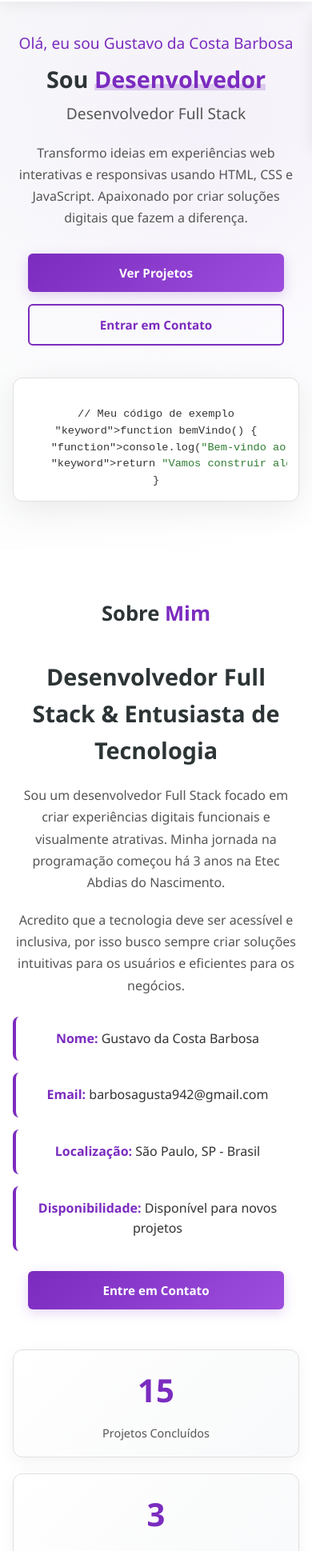
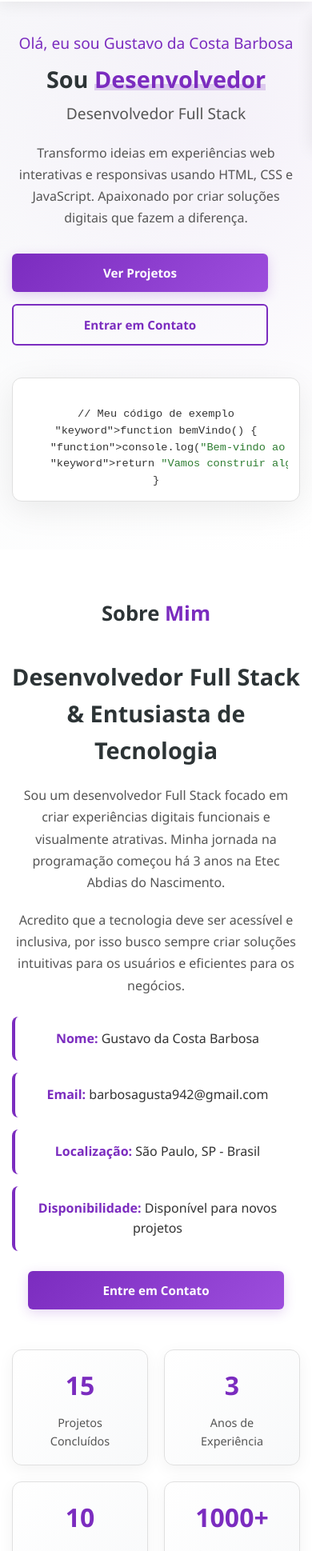
Before and after one commit to Gusta0wz/portifolio2, a plain HTML site: page index.html in a window 390 px wide. Shown: the part 61-2000 px from the top of the page at 80% size. Drawn offline with Linux system fonts and the light colour scheme.

Commit message:
Atualizar o style.css

```diff
--- a/style.css
+++ b/style.css
@@ -662,6 +662,8 @@ section {
 }
 
 /* ===== RESPONSIVIDADE ===== */
+
+/* --- 992px: layouts flex viram coluna --- */
 @media (max-width: 992px) {
     .hero .container,
     .sobre-content,
@@ -682,7 +684,23 @@ section {
     }
 }
 
+/* --- 768px: menu mobile, grids e ajustes gerais --- */
 @media (max-width: 768px) {
+    html,
+    body {
+        overflow-x: hidden;
+    }
+
+    .container {
+        width: 100%;
+        padding: 0 16px;
+    }
+
+    section {
+        padding: 60px 0;
+    }
+
+    /* Header / Nav */
     .hamburger {
         display: block;
     }
@@ -721,21 +739,90 @@ section {
         padding: 15px;
     }
 
-    .sobre-info,
-    .sobre-stats {
+    /* Hero */
+    .hero .container,
+    .sobre-content,
+    .contato-content {
+        flex-direction: column;
+        align-items: center;
+        text-align: center;
+    }
+
+    .hero-content,
+    .hero-image,
+    .sobre-texto,
+    .sobre-stats,
+    .contato-info,
+    .contato-form {
+        width: 100%;
+        max-width: 100%;
+    }
+
+    .hero-title {
+        font-size: 2.2rem;
+        line-height: 1.3;
+    }
+
+    .hero-role {
+        font-size: 1.2rem;
+    }
+
+    .hero-description {
+        font-size: 1rem;
+    }
+
+    .hero-buttons {
+        flex-direction: column;
+        align-items: center;
+        width: 100%;
+    }
+
+    .btn {
+        width: 100%;
+        max-width: 320px;
+        text-align: center;
+    }
+
+    /* Code snippet */
+    .code-snippet {
+        width: 100%;
+        max-width: 100%;
+        overflow-x: auto;
+    }
+
+    .code-snippet code {
+        font-size: 0.85rem;
+    }
+
+    /* Sobre - info vira 1 coluna, stats mantém 2x2 */
+    .sobre-info {
         grid-template-columns: 1fr;
     }
 
+    /*
+     * FIX: .sobre-stats mantém repeat(2, 1fr) no mobile.
+     * O código original forçava grid-template-columns: 1fr aqui,
+     * fazendo os 4 stat-cards ocuparem 100% da largura em coluna
+     * única — resultado visual desproporcional e "esticado".
+     * Manter 2x2 preserva a grade original sem afetar o desktop.
+     */
+    .sobre-stats {
+        grid-template-columns: repeat(2, 1fr);
+    }
+
+    /* Projetos e habilidades ficam bem em 1 coluna:
+       são cards largos com conteúdo horizontal (barras, tags) */
     .projetos-grid,
     .habilidades-grid {
         grid-template-columns: 1fr;
     }
 
-    section {
-        padding: 60px 0;
+    .section-title {
+        font-size: 2rem;
     }
 }
 
+/* --- 576px: botões empilhados e ajustes menores --- */
 @media (max-width: 576px) {
     .hero-buttons {
         flex-direction: column;
@@ -766,9 +853,14 @@ section {
     }
 }
 
+/* --- 480px: ajustes finos de fonte e padding --- */
 @media (max-width: 480px) {
     .hero {
         padding-top: 100px;
+    }
+
+    .hero-title {
+        font-size: 1.8rem;
     }
 
     .hero-description {
@@ -776,111 +868,12 @@ section {
     }
 
     .section-title {
+        font-size: 1.6rem;
         margin-bottom: 35px;
     }
 
-    .projeto-info,
-    .skill-category,
-    .stat-card {
-        padding: 20px;
-    }
-}
-
-/* ===== CORREÇÃO FINAL RESPONSIVA ===== */
-
-@media screen and (max-width: 768px) {
-
-    html,
-    body {
-        overflow-x: hidden;
-    }
-
-    .container {
-        width: 100%;
-        padding: 0 16px !important;
-    }
-
-    .hero .container,
-    .sobre-content,
-    .contato-content {
-        flex-direction: column !important;
-        align-items: center;
-        text-align: center;
-    }
-
-    .hero-content,
-    .hero-image,
-    .sobre-texto,
-    .sobre-stats,
-    .contato-info,
-    .contato-form {
-        width: 100% !important;
-        max-width: 100% !important;
-    }
-
-    .hero-title {
-        font-size: 2.2rem !important;
-        line-height: 1.3 !important;
-    }
-
-    .hero-role {
-        font-size: 1.2rem !important;
-    }
-
-    .hero-description {
-        font-size: 1rem !important;
-    }
-
-    .hero-buttons {
-        flex-direction: column !important;
-        align-items: center !important;
-        width: 100%;
-    }
-
-    .btn {
-        width: 100%;
-        max-width: 320px;
-        text-align: center;
-    }
-
-    .projetos-grid,
-    .habilidades-grid,
-    .sobre-stats,
-    .sobre-info {
-        grid-template-columns: 1fr !important;
-    }
-
-    .code-snippet {
-        width: 100% !important;
-        max-width: 100% !important;
-        overflow-x: auto;
-    }
-
-    .code-snippet code {
-        font-size: 0.85rem;
-    }
-
-    .section-title {
-        font-size: 2rem !important;
-    }
-
-    .nav-menu {
-        width: 100%;
-    }
-}
-
-@media screen and (max-width: 480px) {
-
-    .hero-title {
-        font-size: 1.8rem !important;
-    }
-
-    .section-title {
-        font-size: 1.6rem !important;
-    }
-
     .logo {
-        font-size: 1.3rem !important;
+        font-size: 1.3rem;
     }
 
     .btn {
@@ -889,13 +882,21 @@ section {
     }
 
     .code-snippet {
-        padding: 14px !important;
+        padding: 14px;
     }
 
     .projeto-info,
     .skill-category,
     .stat-card,
     .contato-form {
-        padding: 18px !important;
+        padding: 18px;
+    }
+
+    /*
+     * FIX: reduz fonte dos números nos stat-cards em telas
+     * muito estreitas para evitar corte de texto, mantendo o layout 2x2.
+     */
+    .stat-number {
+        font-size: 2rem;
     }
 }
```
